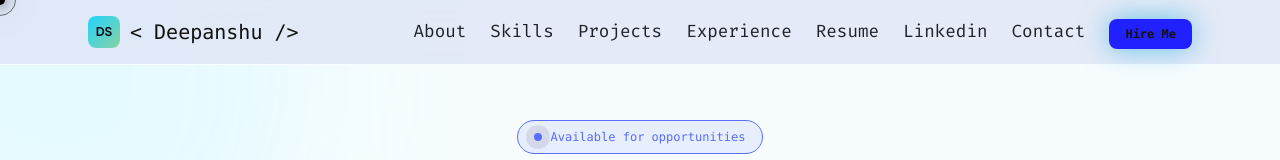
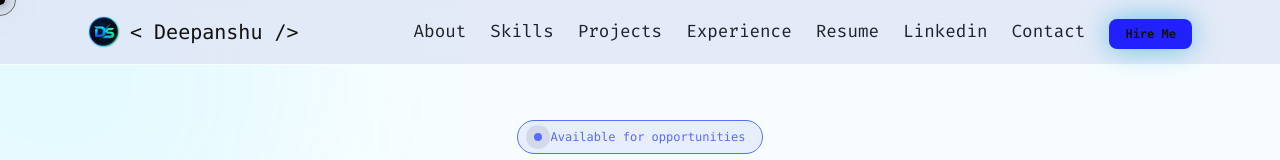
Before and after one commit to Deepanshushishodia51/My_Portfolio, a plain HTML site: page index.html in a window 1280 px wide. Shown: the top 160 px of the page. Drawn offline with nearby package versions, Linux system fonts and the light colour scheme.

Commit message:
Update navbar logo to use an image
Replaced logo div with an image for better branding.

```diff
--- a/index.html
+++ b/index.html
@@ -24,8 +24,10 @@
   <nav id="nav" class="fixed top-0 left-0 right-0 z-50">
     <div class="max-w-6xl mx-auto px-6 py-4 flex items-center justify-between">
       <a href="#home" class="flex items-center gap-2.5">
-        <div class="w-8 h-8 rounded-lg flex items-center justify-center font-bold text-xs"
-          style="background:linear-gradient(135deg,var(--cyan),var(--green));color:#060912">DS</div>
+        <div class="w-8 h-8 rounded-lg flex items-center justify-center">
+          <img src="favicon.png" alt="A descriptive logo of the image">
+
+        </div>
         <span class="font-mono text-xl font-medium" style="color:var(--text)">&lt; Deepanshu /&gt;</span>
       </a>
 
```
